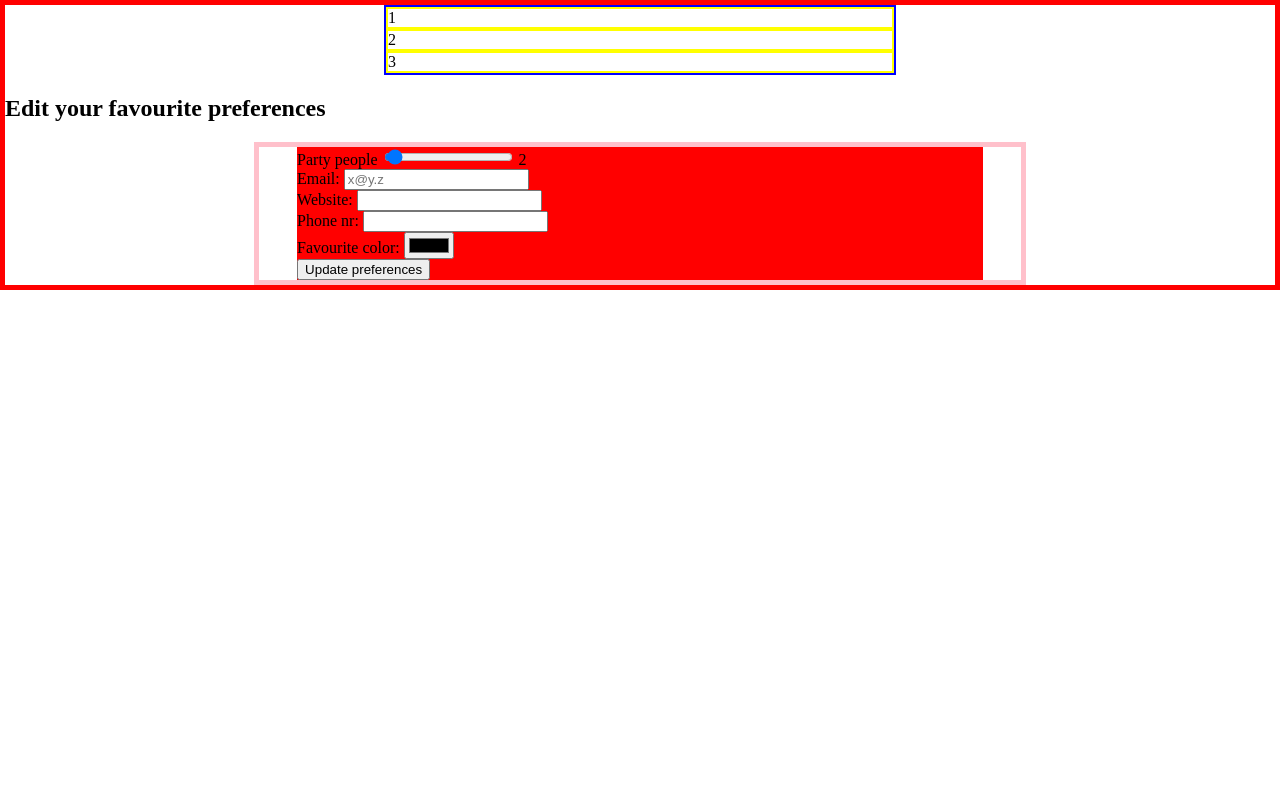
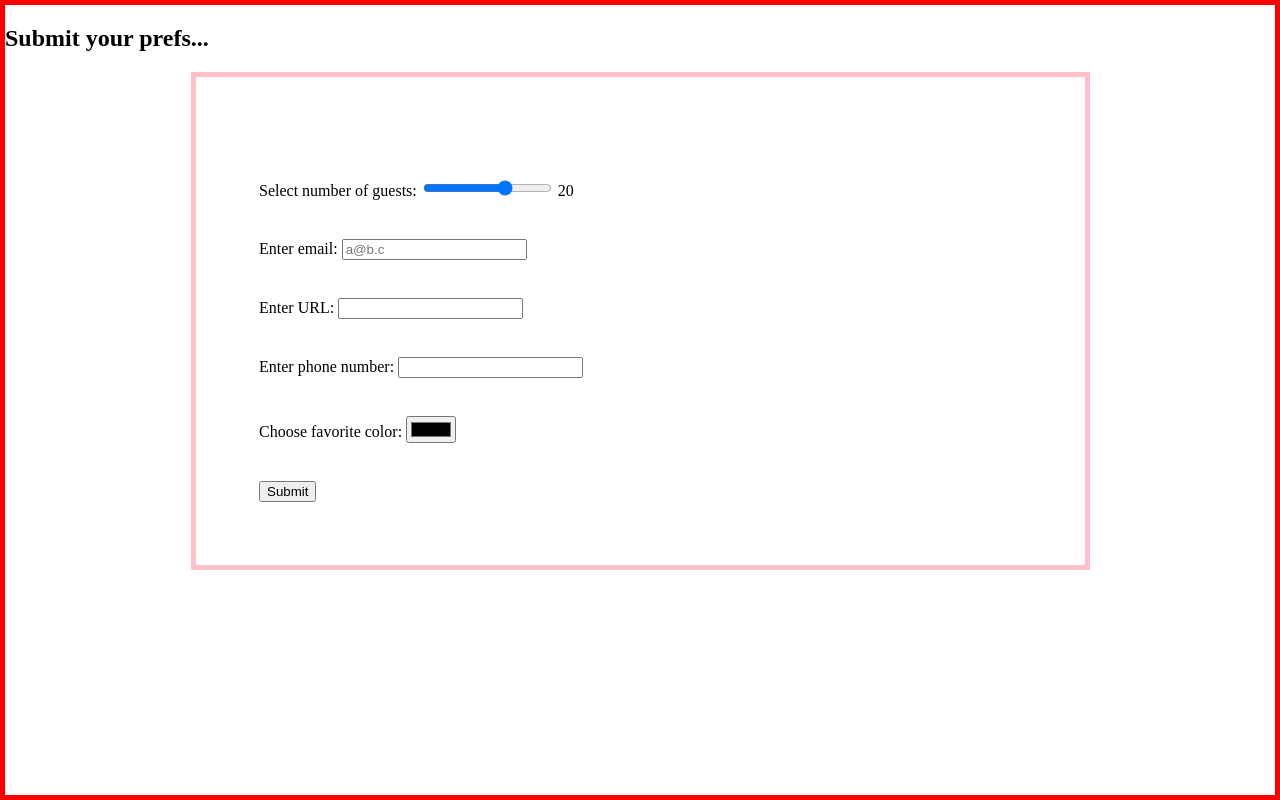
Before and after one commit to nkped/learn-javascript, a plain HTML site: page webforms/form-controls/index.html in a window 1280 px wide. Drawn offline with Linux system fonts and the light colour scheme.

Commit message:
add range control

```diff
--- a/webforms/form-controls/index.html
+++ b/webforms/form-controls/index.html
@@ -8,15 +8,47 @@
     <title>Document</title>
 </head>
 <body>
-<div class="con">
-    <div class="items">1</div>
-    <div class="items">2</div>
-    <div class="items">3</div>
-</div>
 
 
 
-<form>
+    <form>
+        <h2>Submit your prefs...</h2>
+        <ul>
+            <li>
+                <label for="guests" >Select number of guests: </label>
+                <input type="range" id="max-invite" name="guests" min="1" max="30" step="1" value="20">
+                <output for="max-invite" class="invite-output"></output>
+            </li>
+        <li>
+            <labels for="email">Enter email: </labels>
+            <input type="email" id="email" name="email" placeholder="a@b.c">
+        </li>
+        <li>
+            <labels for="website">Enter URL: </labels>
+            <input type="url" id="website" name="website-url">
+        </li>
+        <li>
+            <labels for="phone-number">Enter phone number: </labels>
+            <input type="tel" id="phone-number" name="phone-number">
+        </li>
+        <li>
+            <labels for="fav-col" > Choose favorite color: </labels>
+            <input type="color" id="fav-col" name="fav-col">
+        </li>
+        <li>
+            <button>Submit</button>
+        </li>
+    </ul>
+    </form>
+
+
+</body>
+</html>
+
+
+
+
+<!-- <form>
 <h2>Edit your favourite preferences</h2>
 <ul>
     <li>
@@ -46,7 +78,4 @@
     <button  type="submit" id="submit-form" role="submit" >Update preferences</button>
 </li>
 </ul>
-</form>
-
-</body>
-</html>
+</form> -->
--- a/webforms/form-controls/style.css
+++ b/webforms/form-controls/style.css
@@ -4,30 +4,18 @@ body {
     margin: 0;
     padding: 0;
     border: 5px solid red;
-    height: full;
+    height: 100vh;
 }
-
-.items {
-    border: 2px solid yellow;
-}
-
-.con {
-    width: 40%;
-    margin: auto;
-    border: 2px solid blue;
-}
-
 
 ul {
     list-style-type: none;
     border: 5px solid pink;
-    padding: 0;
+    padding: 5%;
     width: 60%;
     margin: auto;
 }
 
 li {
-    background-color: red;
-    width: 90%;
-    margin: auto;
+    width: full;
+    margin-top: 5%;
 }
```
